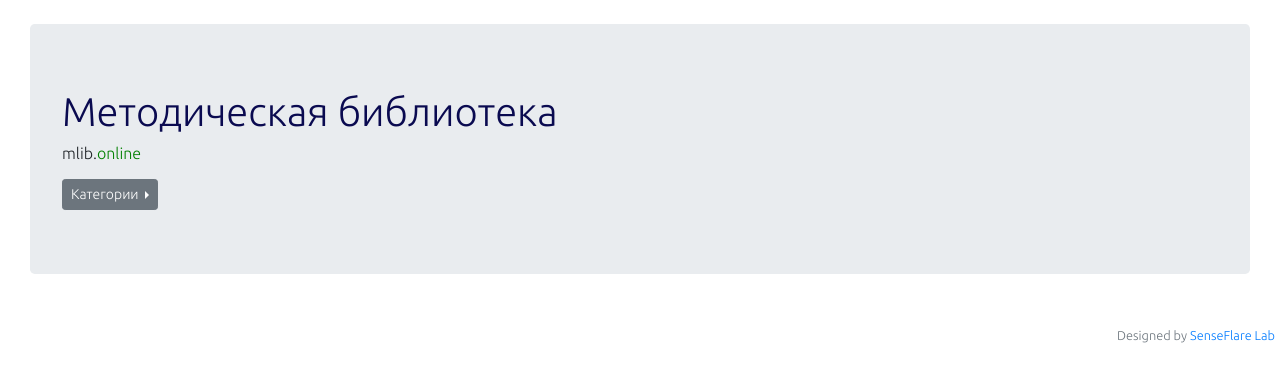
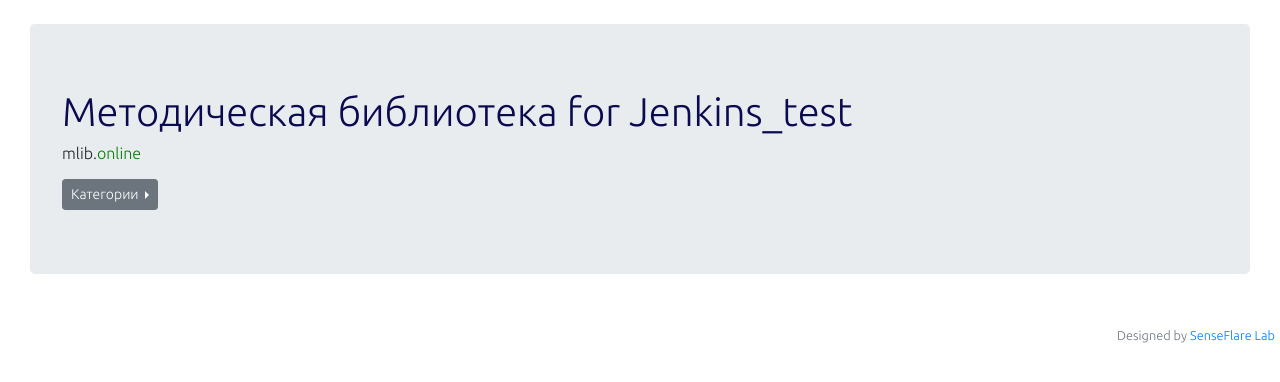
Before and after one commit to BaldrOdinson/mlib, a Flask app: template mlibsite/core/templates/core/index.html in a window 1280 px wide. Shown: the part 56-438 px from the top of the page. Run offline with Flask 2, Linux system fonts and the light colour scheme; the template is opened without the code that fills it: values that come from a table or form of the project are taken from there, others are empty; some libraries are stand-ins or nearby versions.

Commit message:
test changes

```diff
--- a/mlibsite/core/templates/core/index.html
+++ b/mlibsite/core/templates/core/index.html
@@ -4,7 +4,7 @@
 <div class="container-fluid">
   <!-- <div class="jumbotron" style="background-image: url({{url_for('static', filename = 'base/jumbo_bg5.jpg')}});"> -->
   <div class="jumbotron">
-    <h1 class="localFonts_ubuntu">Методическая библиотека</h1>
+    <h1 class="localFonts_ubuntu">Методическая библиотека for Jenkins_test</h1>
     <h6 class="localFonts_ubuntu">mlib.<span style="color:green">online</span></h6>
 
     <!-- Категории -->
```
Also changed, not shown: 1 other file.
